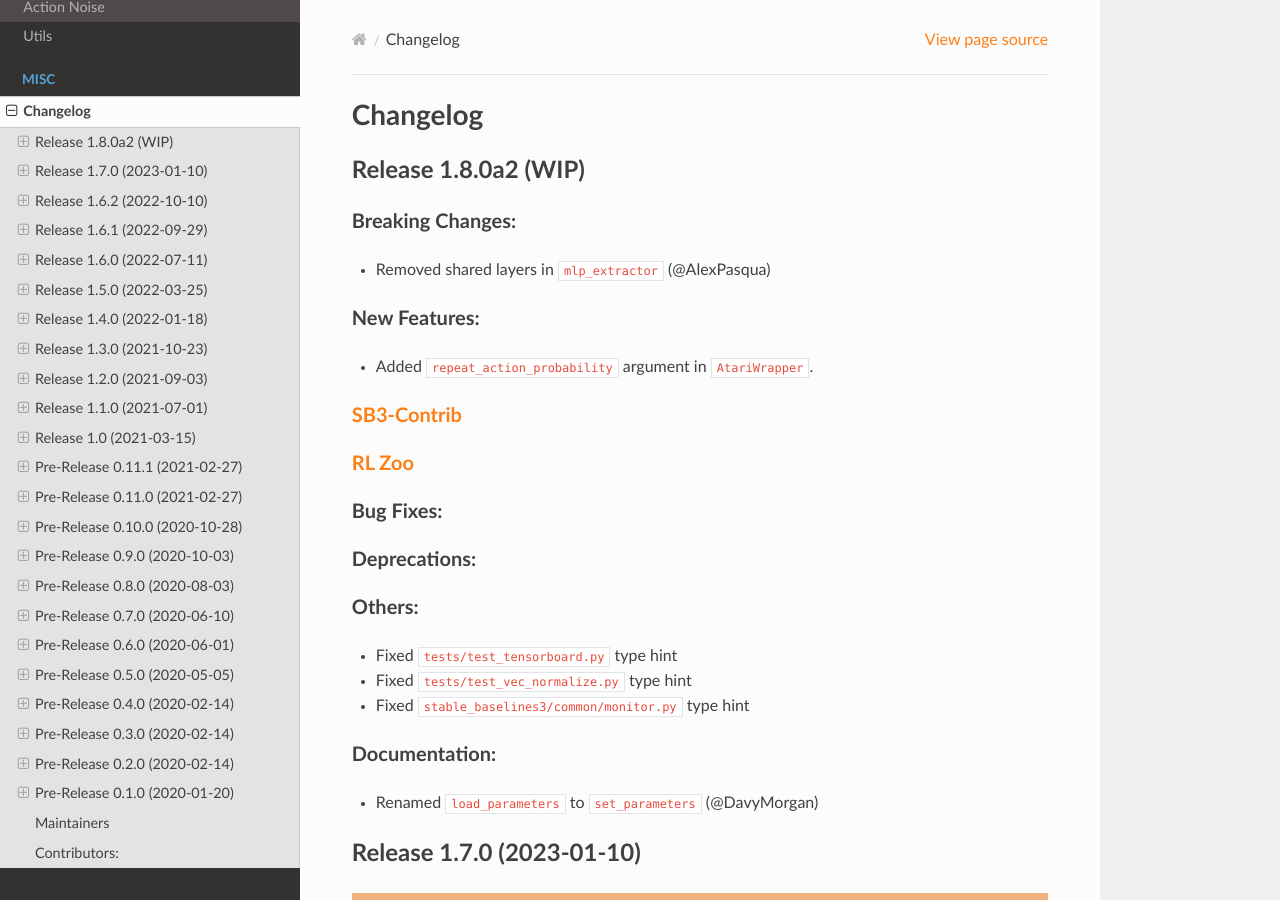
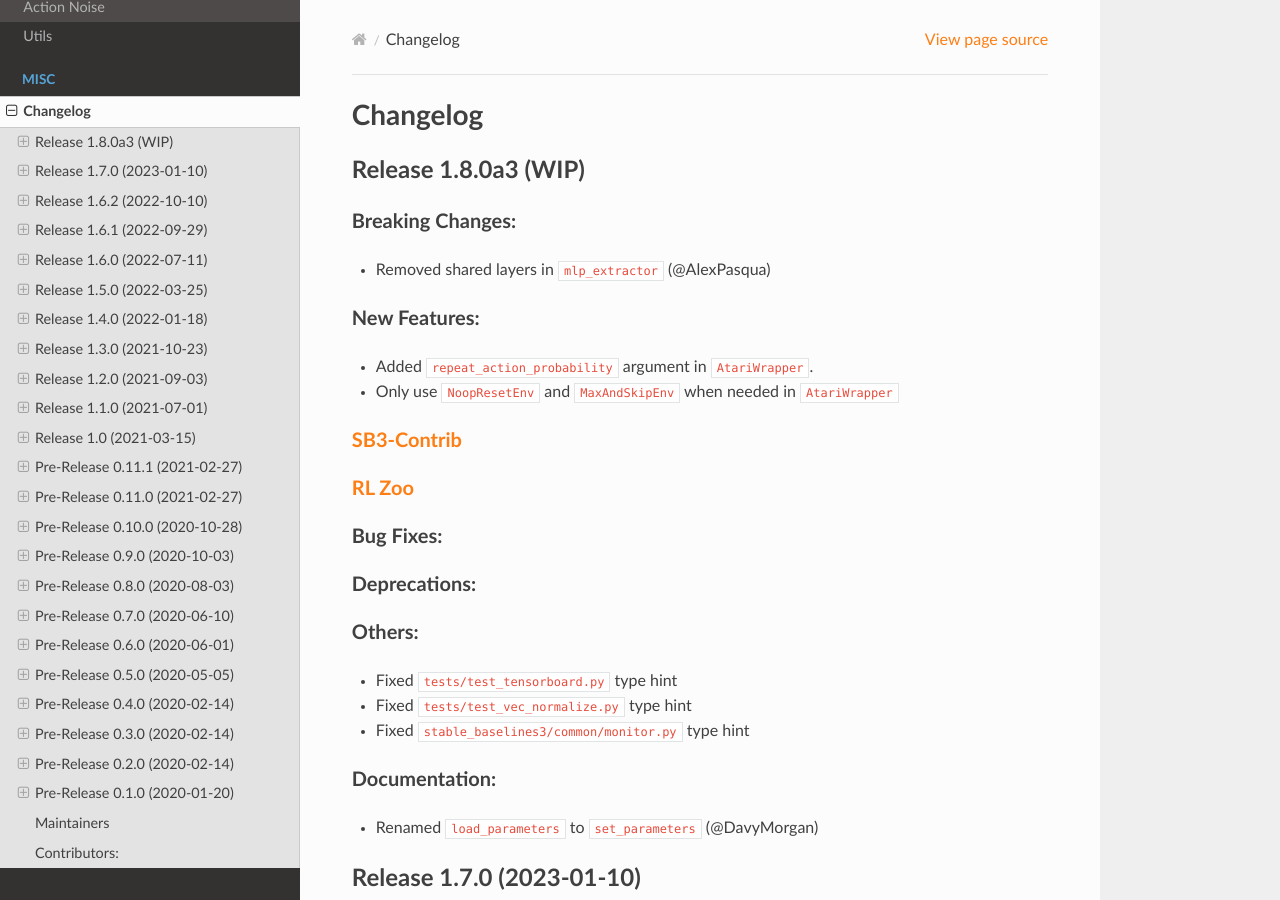
Before and after one commit to DLR-RM/stable-baselines3, a Sphinx documentation site: the page built from docs/misc/changelog.rst, in a window 1280 px wide and 900 px high. Built offline with Sphinx 7.4.7 and the Read the Docs theme 2.0.0, drawn with Linux system fonts in a browser that asks for light colours; pages that are not in the unit, such as notebooks, are missing from menus.

Commit message:
Update changelog

```diff
--- a/docs/misc/changelog.rst
+++ b/docs/misc/changelog.rst
@@ -4,7 +4,7 @@ Changelog
 ==========
 
 
-Release 1.8.0a2 (WIP)
+Release 1.8.0a3 (WIP)
 --------------------------
 
 
@@ -15,6 +15,7 @@ Breaking Changes:
 New Features:
 ^^^^^^^^^^^^^
 - Added ``repeat_action_probability`` argument in ``AtariWrapper``.
+- Only use ``NoopResetEnv`` and ``MaxAndSkipEnv`` when needed in ``AtariWrapper``
 
 `SB3-Contrib`_
 ^^^^^^^^^^^^^^
--- a/stable_baselines3/version.txt
+++ b/stable_baselines3/version.txt
@@ -1 +1 @@
-1.8.0a2
+1.8.0a3
```
